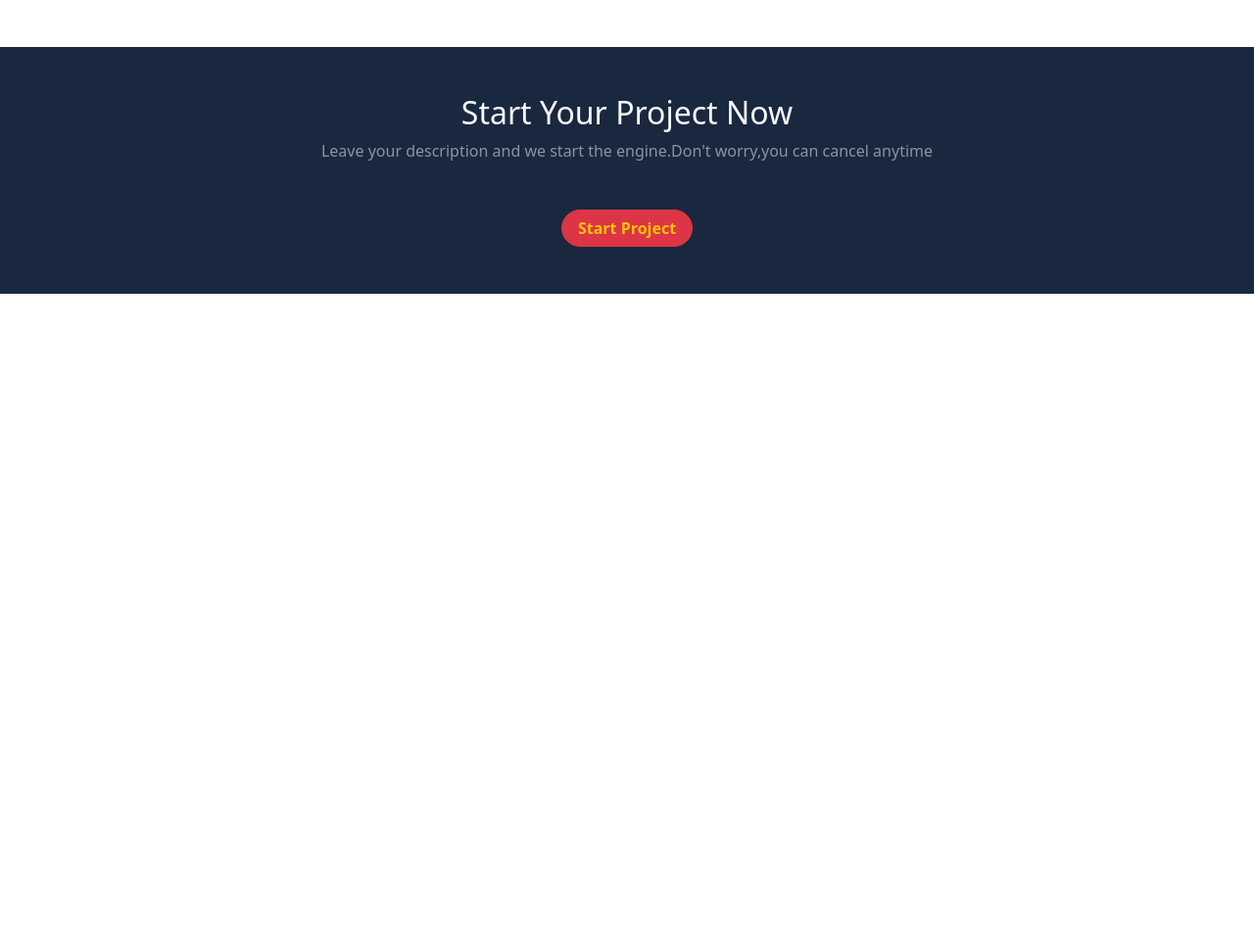
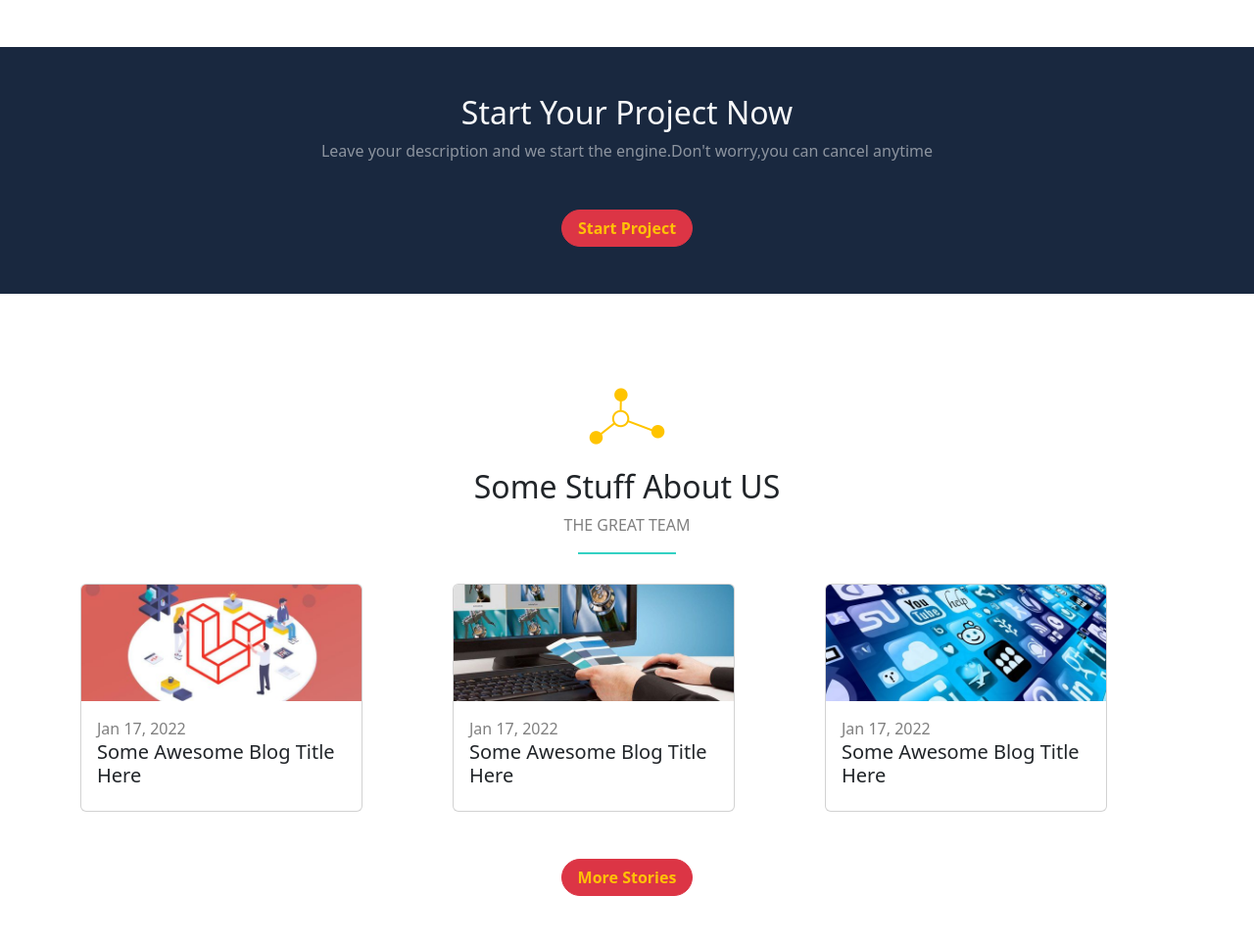
Before and after one commit to dema-jafar/Bootstrap-training, a plain HTML site: page index.html in a window 1280 px wide. Shown: the part 4196-5159 px from the top of the page at 98% size. Before the commit the page ends 4496 px from the top, so only its background shows below. Drawn offline with nearby package versions, Linux system fonts and the light colour scheme.

Commit message:
add blog

```diff
--- a/index.html
+++ b/index.html
@@ -215,7 +215,8 @@
         <section class="team text-center pt-5 pb-5">
             <div class="container pt-5 pb-5">
                 <h2 class="text-warning fw-bold">Meet The Team</h2>
-                <p class="fw-medium text-black-50 mb-5">Donec rutrum congue leo eget malesuada. Mauris blandit aliquet elit,
+                <p class="fw-medium text-black-50 mb-5">Donec rutrum congue leo eget malesuada. Mauris blandit aliquet
+                    elit,
                     eget tincidunt nibh pulvinar a. Pellentesque in ipsum id orci porta dapibus. Proin eget tortor
                     risus. Donec sollicitudin molestie malesuada.</p>
                 <div class="row">
@@ -223,28 +224,32 @@
                         <div class="team-box bg-white">
                             <img class="img-fluid" src="./assets/imgs/team-1.png" alt="team image">
                             <h4 class="text-light bg-info fw-bold p-3">Luke Skywalker</h4>
-                            <p class="text-black-50 fw-medium p-2">“I don't understand how we got by those troops. I thought we were dead.“</p>
+                            <p class="text-black-50 fw-medium p-2">“I don't understand how we got by those troops. I
+                                thought we were dead.“</p>
                         </div>
                     </div>
                     <div class="col-md-6 col-lg-3">
                         <div class="team-box bg-white">
                             <img class="img-fluid" src="./assets/imgs/team-2.png" alt="team image">
                             <h4 class="text-light bg-info fw-bold p-3">Luke Skywalker</h4>
-                            <p class="text-black-50 fw-medium p-2">“I don't understand how we got by those troops. I thought we were dead.“</p>
+                            <p class="text-black-50 fw-medium p-2">“I don't understand how we got by those troops. I
+                                thought we were dead.“</p>
                         </div>
                     </div>
                     <div class="col-md-6 col-lg-3">
                         <div class="team-box bg-white">
                             <img class="img-fluid" src="./assets/imgs/team-3.png" alt="team image">
                             <h4 class="text-light bg-info fw-bold p-3">Luke Skywalker</h4>
-                            <p class="text-black-50 fw-medium p-2">“I don't understand how we got by those troops. I thought we were dead.“</p>
+                            <p class="text-black-50 fw-medium p-2">“I don't understand how we got by those troops. I
+                                thought we were dead.“</p>
                         </div>
                     </div>
                     <div class="col-md-6 col-lg-3">
                         <div class="team-box bg-white">
                             <img class="img-fluid" src="./assets/imgs/team-4.png" alt="team image">
                             <h4 class="text-light bg-info fw-bold p-3">Luke Skywalker</h4>
-                            <p class="text-black-50 fw-medium p-2">“I don't understand how we got by those troops. I thought we were dead.“</p>
+                            <p class="text-black-50 fw-medium p-2">“I don't understand how we got by those troops. I
+                                thought we were dead.“</p>
                         </div>
                     </div>
                 </div>
@@ -282,10 +287,55 @@
         <!-- start project -->
         <section class="project text-center pt-5 pb-5">
             <h2 class="text-light">Start Your Project Now</h2>
-            <p class="text-white-50 fw-medium mb-5">Leave your description and we start the engine.Don't worry,you can cancel anytime</p>
+            <p class="text-white-50 fw-medium mb-5">Leave your description and we start the engine.Don't worry,you can
+                cancel anytime</p>
             <a class="btn btn-danger text-warning ps-3 pe-3 rounded-pill fw-bold" href="#">Start Project</a>
         </section>
         <!-- end project -->
+
+        <!-- start blog -->
+        <section class="blog pt-5 pb-5">
+            <div class="container">
+                <div class="title mt-5 mb-5 text-center position-relative">
+                    <img class="mb-4" src="./assets/imgs/title.png" alt="title image">
+                    <h2>Some Stuff About US</h2>
+                    <p class="text-black-50 text-uppercase fw-medium">the great team</p>
+                </div>
+                <div class="row">
+                    <div class="col-md-6 col-lg-4">
+                        <div class="card" style="width: 18rem;">
+                            <img src="./assets/imgs/blog-1.jpg" class="card-img-top" alt="blog image">
+                            <div class="card-body">
+                                <span class="text-black-50">Jan 17, 2022</span>
+                                <h5 class="card-title">Some Awesome Blog Title Here</h5>
+                            </div>
+                        </div>
+                    </div>
+                    <div class="col-md-6 col-lg-4">
+                        <div class="card" style="width: 18rem;">
+                            <img src="./assets/imgs/blog-2.jpg" class="card-img-top" alt="blog image">
+                            <div class="card-body">
+                                <span class="text-black-50">Jan 17, 2022</span>
+                                <h5 class="card-title">Some Awesome Blog Title Here</h5>
+                            </div>
+                        </div>
+                    </div>
+                    <div class="col-md-6 col-lg-4">
+                        <div class="card" style="width: 18rem;">
+                            <img src="./assets/imgs/blog-3.jpg" class="card-img-top" alt="blog image">
+                            <div class="card-body">
+                                <span class="text-black-50">Jan 17, 2022</span>
+                                <h5 class="card-title">Some Awesome Blog Title Here</h5>
+                            </div>
+                        </div>
+                    </div>
+                </div>
+                <div class="d-flex justify-content-center mt-5">
+                    <a class="btn btn-danger text-warning ps-3 pe-3 rounded-pill fw-bold" href="#">More Stories</a>
+                </div>
+            </div>
+        </section>
+        <!-- end blog -->
     </main>
 </body>
 
```
